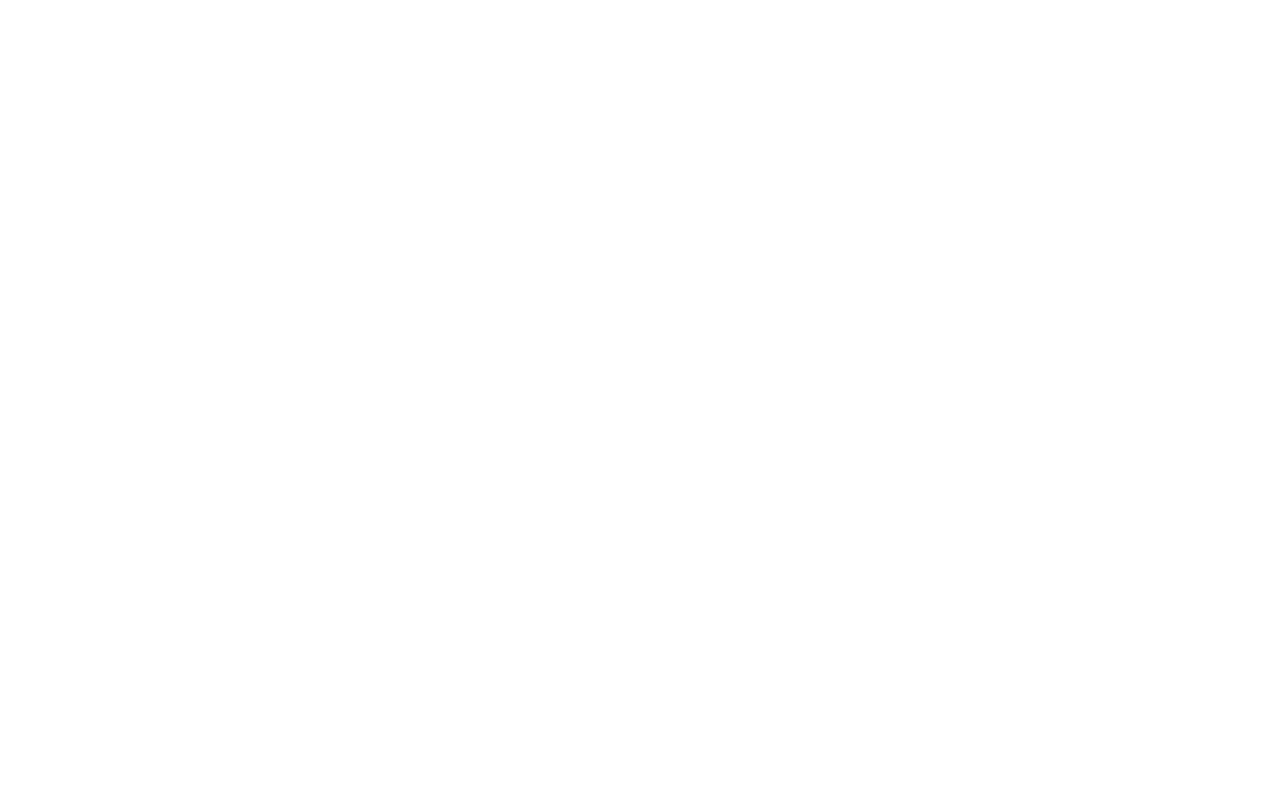
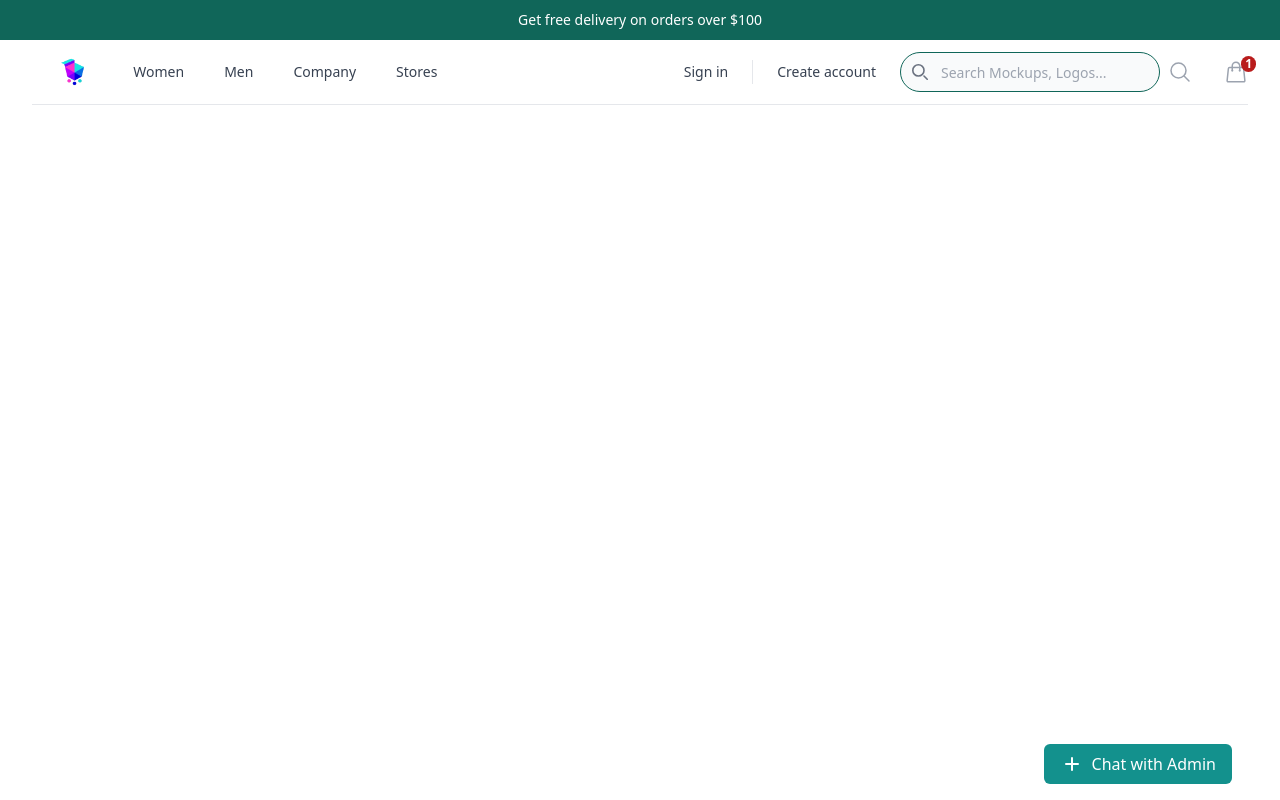
Before and after one commit to CleanCodeRo/SalesAppTemplate-Frontend, a React (Vite) app in the folder SalesApp/: page /checkout in a window 1280 px wide. Before the commit this address had no page. Shown: the top 800 px of the page. Built offline with nearby package versions, Linux system fonts and the light colour scheme.

Commit message:
bug fix on product

```diff
--- /dev/null
+++ b/SalesApp/src/Components/CartCheckout/CartCheckout.jsx
@@ -0,0 +1,23 @@
+import React from "react";
+import Header from "../Header/Header";
+import Footer from "../Footer/Footer";
+
+const CartCheckout = () => {
+  return (
+    <div>
+      <Header />
+      <div className="mt-28 py-4">
+        <section>
+          <div className="grid grid-cols-3 h-screen">
+            <div></div>
+            <div></div>
+            <div></div>
+          </div>
+        </section>
+      </div>
+      <Footer />
+    </div>
+  );
+};
+
+export default CartCheckout;
--- a/SalesApp/src/Components/Header/Header.jsx
+++ b/SalesApp/src/Components/Header/Header.jsx
@@ -10,6 +10,7 @@ import classNames from "classnames";
 import state from "../Atom/Atom";
 import { useAtom } from "jotai";
 import productList from '/products.json';
+import { Link } from "react-router-dom";
 
 const navigation = {
   categories: [
@@ -683,6 +684,7 @@ const Header = () => {
                           </div>
                           ))}
                           <div className="p-4 justify-center flex bg-white">
+                            <Link to="/checkout">
                             <button
                               className="text-base undefined hover:scale-110 focus:outline-none flex justify-center px-4 py-2 rounded font-bold cursor-pointer
         hover:bg-teal-700 hover:text-teal-100
@@ -693,6 +695,7 @@ const Header = () => {
                             >
                               Checkout {products.reduce((acc, product) => acc + product.price, 0).toFixed(2)}$
                             </button>
+                            </Link>
                           </div>
                         </div>
                       </div>
--- a/SalesApp/src/Components/Products/ProductPage/ProductPage.jsx
+++ b/SalesApp/src/Components/Products/ProductPage/ProductPage.jsx
@@ -25,7 +25,7 @@ const Product = () => {
       <section className="py-12 sm:py-16">
         <div className="container mx-auto px-4">
           <nav className="flex">
-            <ol role="list" className="flex items-center">
+            <ol role="list" className="flex items-center z-10">
               <li className="text-left">
                 <div className="-m-1">
                   <a
@@ -73,7 +73,7 @@ const Product = () => {
 
           <div className="lg:col-gap-12 xl:col-gap-16 mt-8 grid grid-cols-1 gap-12 lg:mt-12 lg:grid-cols-5 lg:gap-16">
             <div className="lg:col-span-3 lg:row-end-1">
-              <div className="lg:flex lg:items-start">
+              <div className="lg:flex lg:items-start z-10">
                 <div className="lg:order-2 lg:ml-5">
                   <div className="max-w-xl overflow-hidden rounded-lg">
                     <img
@@ -196,7 +196,7 @@ const Product = () => {
 
                 <button
                   type="button"
-                  className="inline-flex items-center justify-center rounded-md border-2 border-transparent bg-primary-100  px-12 py-3 text-center text-base font-bold text-white transition-all duration-200 ease-in-out focus:shadow hover:bg-primary-200"
+                  className="z-10 inline-flex items-center justify-center rounded-md border-2 border-transparent bg-primary-100  px-12 py-3 text-center text-base font-bold text-white transition-all duration-200 ease-in-out focus:shadow hover:bg-primary-200"
                 >
                   <svg
                     xmlns="http://www.w3.org/2000/svg"
@@ -257,11 +257,11 @@ const Product = () => {
               </ul>
             </div>
 
-            <div className="lg:col-span-3">
+            <div className="lg:col-span-3 z-10">
               <div className="border-b border-gray-300">
                 <nav className="flex gap-4">
                   <div
-                    className={`border-b-2 py-4 text-sm font-medium cursor-pointer ${
+                    className={`border-b-2 py-4 text-sm font-medium cursor-pointer z-10 ${
                       currentTab === "description"
                         ? "border-gray-900 text-gray-900 hover:border-gray-400 hover:text-gray-800"
                         : "border-transparent text-gray-600"
--- a/SalesApp/src/main.jsx
+++ b/SalesApp/src/main.jsx
@@ -9,6 +9,7 @@ import SignIn from './Components/SignIn/SignIn';
 import CreateAccount from './Components/CreateAccount/CreateAccount';
 import Product from './Components/Products/ProductPage/ProductPage';
 import AboutUs from './Components/AboutUs/AboutUs';
+import CartCheckout from './Components/CartCheckout/CartCheckout';
 
 const Main = () => {
   return (
@@ -28,6 +29,9 @@ const Main = () => {
       <Routes>
         <Route path="/aboutUs" element={<AboutUs />} />
       </Routes>
+      <Routes>
+        <Route path="/checkout" element={<CartCheckout />} />
+      </Routes>
     </BrowserRouter>
   );
 }
```
